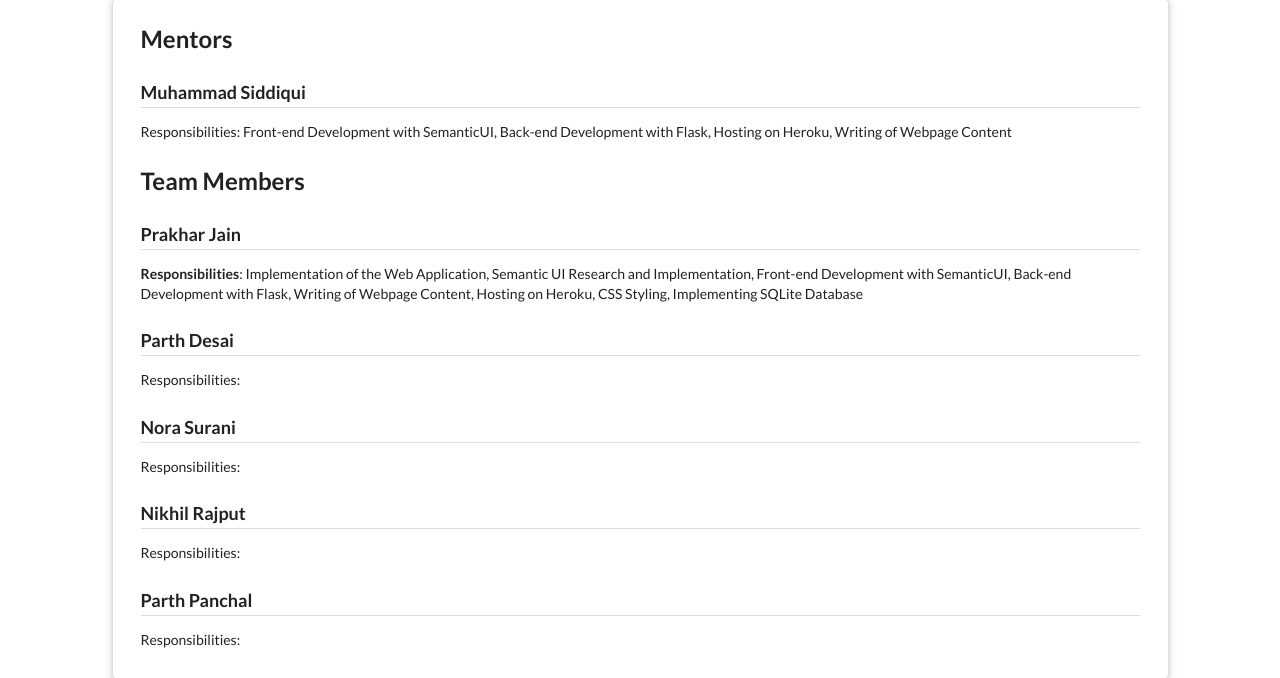
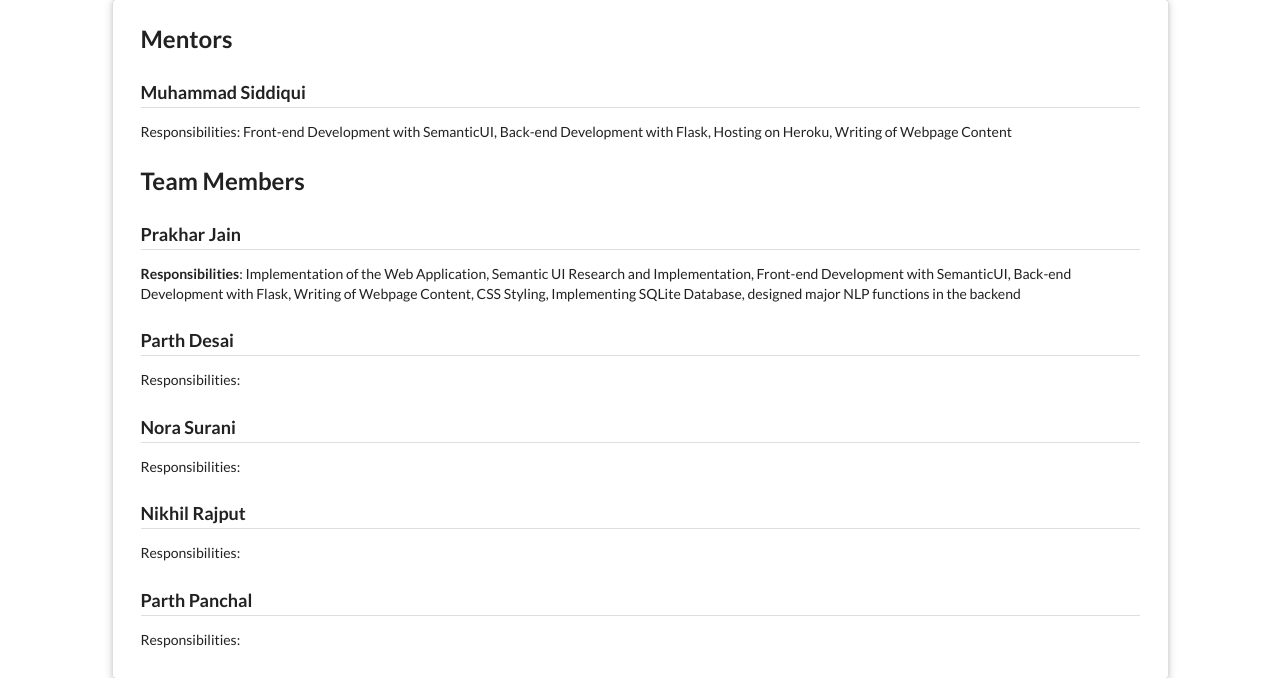
Before and after one commit to prakhar-ai/InstantMD, a Flask app: page /credits in a window 1280 px wide. Shown: the part 89-767 px from the top of the page. Run offline with Flask 2, Linux system fonts and the light colour scheme.

Commit message:
Update creditspage.html

```diff
--- a/templates/creditspage.html
+++ b/templates/creditspage.html
@@ -19,7 +19,7 @@
 
 			<h3 class="ui dividing header">Prakhar Jain</h3>
                         <p><b>Responsibilities</b>: Implementation of the Web Application, Semantic UI Research and Implementation, Front-end Development with SemanticUI, Back-end Development with
-                            Flask, Writing of Webpage Content, Hosting on Heroku, CSS Styling, Implementing SQLite Database</p>
+                            Flask, Writing of Webpage Content, CSS Styling, Implementing SQLite Database, designed major NLP functions in the backend</p>
 
                         <h3 class="ui dividing header">Parth Desai</h3>
                         <p>Responsibilities: </p>
```
